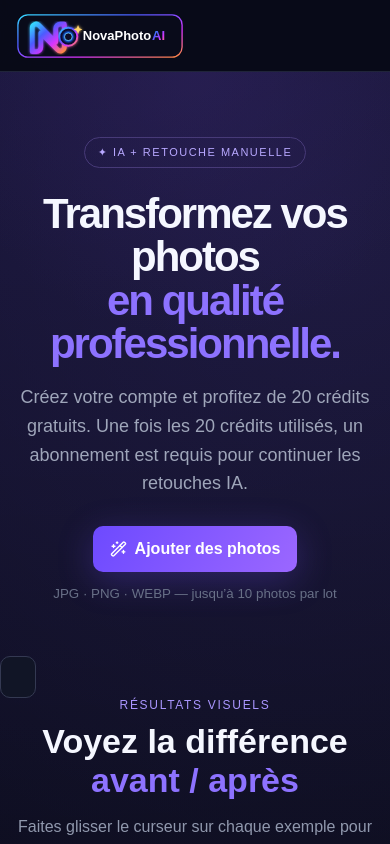
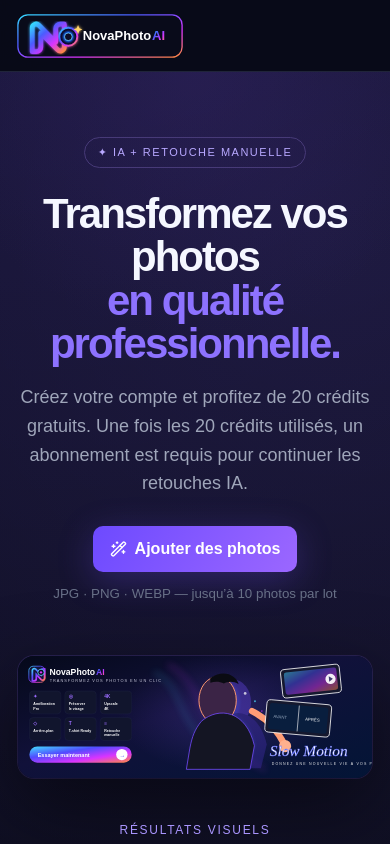
Before and after one commit to jonascalvert/novaphoto-ai, a Next.js app: page / in a window 390 px wide. Shown: the top 844 px of the page. Built offline with nearby package versions, Linux system fonts and the light colour scheme; no server answers.

Commit message:
Style slow motion banner

```diff
--- a/app/globals.css
+++ b/app/globals.css
@@ -48,3 +48,5 @@
 .style-pills{display:flex;flex-wrap:wrap;gap:9px}.style-pills button{font-size:13px}
 .photo-select{position:absolute;z-index:3;top:10px;left:10px;background:rgba(7,9,20,.82);backdrop-filter:blur(8px);border:1px solid #424a6b;padding:8px 10px;border-radius:999px;font-size:12px}
 .selected-photo{border-color:#7f65ff!important;box-shadow:0 0 0 1px #7f65ff55,0 16px 35px #0005}
+
+.slow-banner-section{width:min(1500px,96%);margin:0 auto 70px;padding:0 10px}.slow-banner-card{display:block;width:100%;padding:0;border:0;border-radius:24px;overflow:hidden;background:#090b1a;box-shadow:0 28px 80px rgba(0,0,0,.5),0 0 0 1px rgba(139,105,255,.18);transition:transform .25s ease,box-shadow .25s ease}.slow-banner-card:hover{transform:translateY(-3px);box-shadow:0 32px 90px rgba(0,0,0,.55),0 0 0 1px rgba(139,105,255,.38)}.slow-banner-card img{display:block;width:100%;height:auto}@media(max-width:700px){.slow-banner-section{width:96%;margin-bottom:45px}.slow-banner-card{border-radius:16px}}
```
